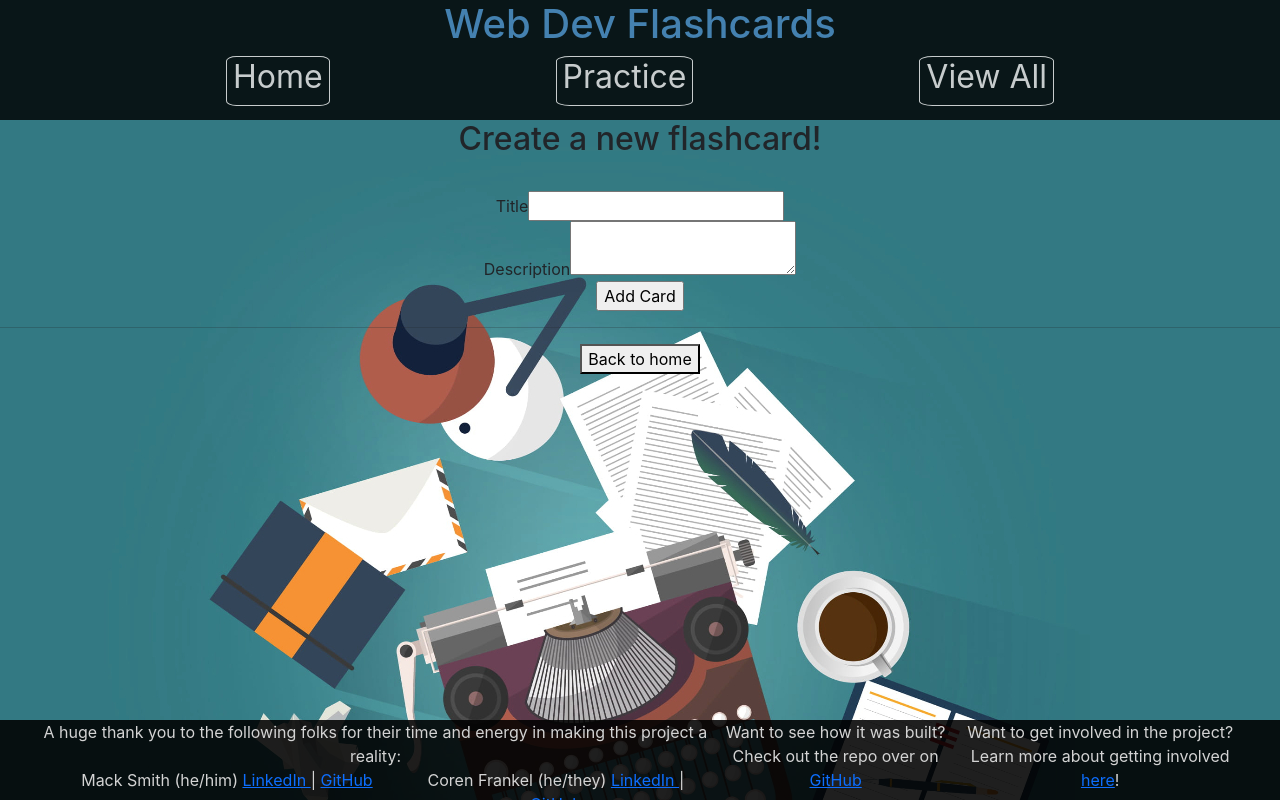
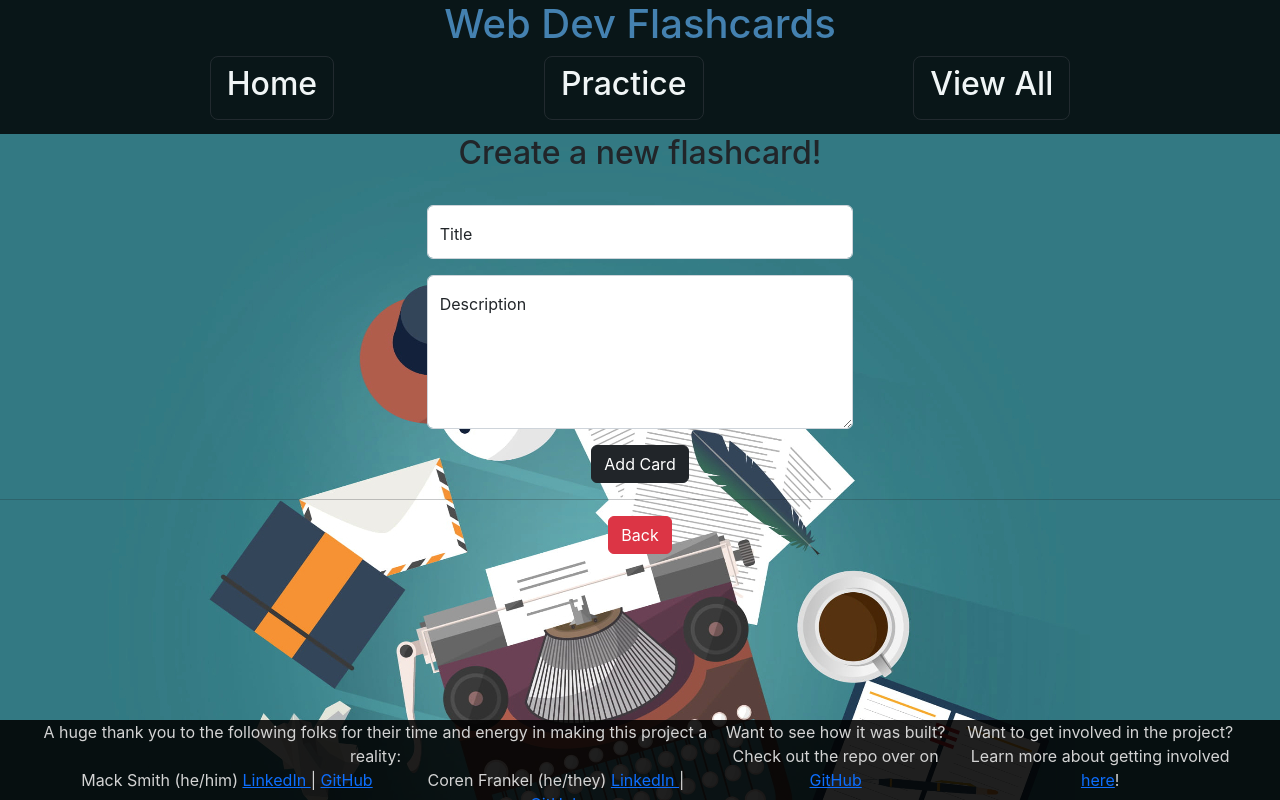
Before and after one commit to m-smith15/webdev_flashcards, a React (Create React App) app in the folder client/: page /create in a window 1280 px wide. Built offline with nearby package versions, Linux system fonts and the light colour scheme.

Commit message:
Fix card flip, style form components and buttons

```diff
--- a/client/src/components/CardForm.jsx
+++ b/client/src/components/CardForm.jsx
@@ -27,16 +27,16 @@ const CardForm = () => {
 
     return (
         <div>
-            <form onSubmit={formSubmitHandler}>
-                <div>
-                    <label>Title</label>
-                    <input type="text" onChange={(e) => setCardTitle(e.target.value)} value={cardTitle} />
+            <form onSubmit={formSubmitHandler} className='col-4 m-auto'>
+                <div className='mb-3 form-floating'>
+                    <input type='text' id='title' className='form-control h-25' onChange={(e) => setCardTitle(e.target.value)} value={cardTitle} placeholder='RDBMS'/>
+                    <label for='title'>Title</label>
                 </div>
-                <div>
-                    <label>Description</label>
-                    <textarea onChange={(e) => setDescription(e.target.value)} value={cardDescription} />
+                <div className='mb-3 form-floating'>
+                    <textarea id='desc' className='form-control h-100' rows='6' onChange={(e) => setDescription(e.target.value)} value={cardDescription} placeholder='(Relational Database Management System) i.e. MySql, Postgres, etc.'/>
+                    <label for='desc'>Description</label>
                 </div>
-                <input type="submit" value="Add Card" />
+                <input className='btn btn-dark btn-md' type='submit' value='Add Card' />
             </form>
         </div>
     )
--- a/client/src/components/CardList.jsx
+++ b/client/src/components/CardList.jsx
@@ -6,24 +6,26 @@ const Card = ({card}) => {
     const navigate = useNavigate();
     const [isFlipped, setIsFlipped] = useState(false);
     //passing sets in from Practice view - going to use this to reset the "showDescription" to false
-
     const editCard = (cardId) => {
         navigate('/edit/' + cardId)
     }
-
     return (
-        <ReactCardFlip isFlipped={isFlipped} flipDirection='horizontal'>
+        <ReactCardFlip isFlipped={isFlipped}>
             <div className="card front" onClick={()=>setIsFlipped((prev) => !prev)}>
-                <div className="title">
+                <div className="title m-5">
                     {card.cardTitle}
                 </div>
-                <div className='edit'>
-                    <button onClick={() => { editCard(card._id) }} className="btn btn-sm btn-secondary">
-                        Edit
+                <div className='edit' aria-label='edit'>
+                    <button onClick={() => { editCard(card._id) }} className="btn btn-sm btn-outline-danger border border-0">
+                        {/* SVG edit icon */}
+                        <svg xmlns="http://www.w3.org/2000/svg" width="16" height="16" fill="currentColor" className="bi bi-pencil-square" viewBox="0 0 16 16">
+                            <path d="M15.502 1.94a.5.5 0 0 1 0 .706L14.459 3.69l-2-2L13.502.646a.5.5 0 0 1 .707 0l1.293 1.293zm-1.75 2.456-2-2L4.939 9.21a.5.5 0 0 0-.121.196l-.805 2.414a.25.25 0 0 0 .316.316l2.414-.805a.5.5 0 0 0 .196-.12l6.813-6.814z"/>
+                            <path fill-rule="evenodd" d="M1 13.5A1.5 1.5 0 0 0 2.5 15h11a1.5 1.5 0 0 0 1.5-1.5v-6a.5.5 0 0 0-1 0v6a.5.5 0 0 1-.5.5h-11a.5.5 0 0 1-.5-.5v-11a.5.5 0 0 1 .5-.5H9a.5.5 0 0 0 0-1H2.5A1.5 1.5 0 0 0 1 2.5v11z"/>
+                        </svg>
                     </button>
                 </div>
             </div>
-            <div className="description card" onClick={()=>setIsFlipped((prev) => !prev)}>
+            <div className="description card" onClick={()=>setIsFlipped((prev) => !prev)} onMouseLeave={(() => setIsFlipped(false))}>
                 <h5>{card.cardTitle}</h5>
                 <hr class="line"/>
                 <hr class="line"/>
@@ -35,6 +37,15 @@ const Card = ({card}) => {
                 <hr class="line"/>
                 <hr class="line"/>
                 <p>{card.cardDescription}</p>
+                <div className='edit'>
+                    <button onClick={() => { editCard(card._id) }} className="btn btn-sm btn-outline-danger border border-0">
+                        {/* SVG edit icon */}
+                        <svg xmlns="http://www.w3.org/2000/svg" width="16" height="16" fill="currentColor" className="bi bi-pencil-square" viewBox="0 0 16 16">
+                            <path d="M15.502 1.94a.5.5 0 0 1 0 .706L14.459 3.69l-2-2L13.502.646a.5.5 0 0 1 .707 0l1.293 1.293zm-1.75 2.456-2-2L4.939 9.21a.5.5 0 0 0-.121.196l-.805 2.414a.25.25 0 0 0 .316.316l2.414-.805a.5.5 0 0 0 .196-.12l6.813-6.814z"/>
+                            <path fill-rule="evenodd" d="M1 13.5A1.5 1.5 0 0 0 2.5 15h11a1.5 1.5 0 0 0 1.5-1.5v-6a.5.5 0 0 0-1 0v6a.5.5 0 0 1-.5.5h-11a.5.5 0 0 1-.5-.5v-11a.5.5 0 0 1 .5-.5H9a.5.5 0 0 0 0-1H2.5A1.5 1.5 0 0 0 1 2.5v11z"/>
+                        </svg>
+                    </button>
+                </div>
             </div>
         </ReactCardFlip>
     )
--- a/client/src/components/Header.jsx
+++ b/client/src/components/Header.jsx
@@ -18,9 +18,9 @@ const Header = () => {
         <div className="header">
             <h1> Web Dev Flashcards </h1>
             <div className="navigationBar">
-                <div className="navigationItem"><h2><button onClick={navigateToHome}>Home</button></h2></div>
-                <div className="navigationItem"><h2><button onClick={navigateToPractice}>Practice</button></h2></div>
-                <div className="navigationItem"><h2><button onClick={navigateToViewAll}>View All</button></h2></div>
+                <div className="navigationItem"><button type="button" className="btn btn-dark btn-lg" onClick={navigateToHome}><h2>Home</h2></button></div>
+                <div className="navigationItem"><button type="button" className="btn btn-dark btn-lg" onClick={navigateToPractice}><h2>Practice</h2></button></div>
+                <div className="navigationItem"><button type="button" className="btn btn-dark btn-lg" onClick={navigateToViewAll}><h2>View All</h2></button></div>
             </div>
         </div>
     )
--- a/client/src/index.css
+++ b/client/src/index.css
@@ -4,8 +4,8 @@ body {
   background-color: #337983;
   margin: 0;
   font-family: -apple-system, BlinkMacSystemFont, 'Segoe UI', 'Roboto', 'Oxygen',
-    'Ubuntu', 'Cantarell', 'Fira Sans', 'Droid Sans', 'Helvetica Neue',
-    sans-serif;
+  'Ubuntu', 'Cantarell', 'Fira Sans', 'Droid Sans', 'Helvetica Neue',
+  sans-serif;
   -webkit-font-smoothing: antialiased;
   -moz-osx-font-smoothing: grayscale;
 }
@@ -37,8 +37,6 @@ ul {
 }
 .title {
   font-size: 2em;
-  /* Overflow to expect possible very long titles */
-  overflow: auto;
 }
 .description h5 {
   border-bottom: 2px solid lightblue;
@@ -59,18 +57,14 @@ ul {
   width: 100%;
   grid-template-columns: repeat(3, auto);
   justify-items: center;
-  overflow: auto;
+  overflow-x: scroll;
+  overflow-y: hidden;
 }
 
 .edit {
-    position: absolute;
-    top: 150px;
-    left: 260px;
-}
-
-.edit button {
-    margin: 2px;
-    width: 150%;
+  position: absolute;
+  top: 0;
+  left: 315px;
 }
 
 .practice,
@@ -94,16 +88,9 @@ ul {
   margin-bottom: 1%;
 }
 
-.navigationItem {
-  color: lightgrey;
-  border: lightgrey solid 1px;
-  border-radius: 10%;
-}
-
 .navigationItem button {
-  border: none;
+  aborder: lightgrey solid 1px;
   background: transparent;
-  color: lightgray;
 }
 
 .footer {
--- a/client/src/views/Create.js
+++ b/client/src/views/Create.js
@@ -5,9 +5,9 @@ import { useNavigate } from 'react-router-dom';
 
 const Create = (props) => {
     const navigate = useNavigate();
-
-    const navigateToHome = () => {
-        navigate('/')
+    // Goes Back. Don't care where, just goin' back...
+    const navigateBack = () => {
+        navigate(-1)
     }
 
     return(
@@ -16,8 +16,8 @@ const Create = (props) => {
         <br/>
         <CardForm />
         <hr/>
-        <button onClick={navigateToHome}>
-            Back to home
+        <button className='btn btn-danger' onClick={navigateBack}>
+            Back
         </button>
     </div>
     )
--- a/client/src/views/Edit.js
+++ b/client/src/views/Edit.js
@@ -4,9 +4,11 @@ import { useParams, useNavigate } from 'react-router-dom';
 
 const Update = (props) => {
     const { id } = useParams();
-    //Conditionally render the api endpoint base url for production or development environment
+    //Conditionally render the api endpoint base url
     const BASE_URL = process.env.NODE_ENV === 'production'
+    // for production
     ? process.env.REACT_APP_SERVER_URL
+    // or development environment
     : 'http://localhost:8000'
     const [cardTitle, setCardTitle] = useState("");
     const [cardDescription, setCardDescription] = useState("");
@@ -28,7 +30,8 @@ const Update = (props) => {
         })
             .then(res =>
                 console.log(res),
-                navigate('/'))
+                // after editing go back
+                navigate(-1))
             .catch(err => console.error(err));
     }
 
@@ -36,13 +39,14 @@ const Update = (props) => {
     const deleteCard = (cardId) => {
         axios.delete(BASE_URL + '/api/card/' + cardId)
             .then(res => {
-                navigate("/");
+                navigate(-1);
             })
             .catch(err => console.error(err));
     }
-
-    const navigateToHome = () => {
-        navigate('/')
+    // The home button in the header demands that this be
+    // changed to a back button? Gods? What say ye?
+    const navigateBack = () => {
+        navigate(-1)
     }
 
 
@@ -64,13 +68,14 @@ const Update = (props) => {
                         value={cardDescription}
                         onChange={(e) => { setCardDescription(e.target.value) }} />
                 </p>
-                <input type="submit" value="Update Flashcard" />
+                <input type="submit" className='btn btn-sm btn-success' value="Update Flashcard" />
+                ||
+                <button className='btn btn-sm btn-danger' onClick={(e) => { deleteCard(id) }}>
+                    Delete Card
+                </button>
             </form> <br />
-            <button onClick={navigateToHome}>
-                Back to home
-            </button> |
-            | <button onClick={(e) => { deleteCard(id) }}>
-                Delete Card
+            <button onClick={() => navigate(-1)}>
+                Back
             </button>
         </div>
     )
--- a/client/src/views/Practice.js
+++ b/client/src/views/Practice.js
@@ -37,15 +37,15 @@ const Practice = (props) => {
         <div className="practice">
             <h1> Practice Time </h1>
             <h2>Number of Sets: {sets}</h2>
-            <button onClick={() => newSet(1)}>Another set?</button>
-            <div>Click on a flashcard to see the other side!</div>
+            <button type="button" className="btn btn-light mb-2" onClick={() => newSet(1)}>Another set?</button>
+            <p>Click on a flashcard to see the other side!</p>
             <hr /><br />
             {loaded ?
                 <CardList card={card} removeFromDom={removeFromDom} sets={sets} /> //true
                 :
-                <div class="d-flex align-items-center justify-content-center">
+                <div className="d-flex align-items-center justify-content-center">
                     <strong>I know they're here somewhere...</strong>
-                    <div class="spinner-border ms-5" role="status" aria-hidden="true"></div>
+                    <div className="spinner-border ms-5" role="status" aria-hidden="true"></div>
                 </div> //false
             }
             <hr />
--- a/client/src/views/ViewAll.js
+++ b/client/src/views/ViewAll.js
@@ -34,16 +34,16 @@ const ViewAll = (props) => {
     return (
         <div className="viewall">
             <h1> Viewing All Flashcards</h1>
-            <div>See one that needs to be added?</div>
-            <button onClick={navigateToCreate}>
-                Create a new flashcard!</button>
+            <p>Need to add something?</p>
+            <button type="button" className="btn btn-light" onClick={navigateToCreate}>
+                + Create Flashcard</button>
             <hr /><br />
             {loaded ?
                 <CardList card={card} removeFromDom={removeFromDom} /> //true
                 :
-                <div class="d-flex align-items-center justify-content-center">
+                <div className="d-flex align-items-center justify-content-center">
                     <strong>I know they're here somewhere...</strong>
-                    <div class="spinner-border ms-5" role="status" aria-hidden="true"></div>
+                    <div className="spinner-border ms-5" role="status" aria-hidden="true"></div>
                 </div> //false
             }
         </div>
```
